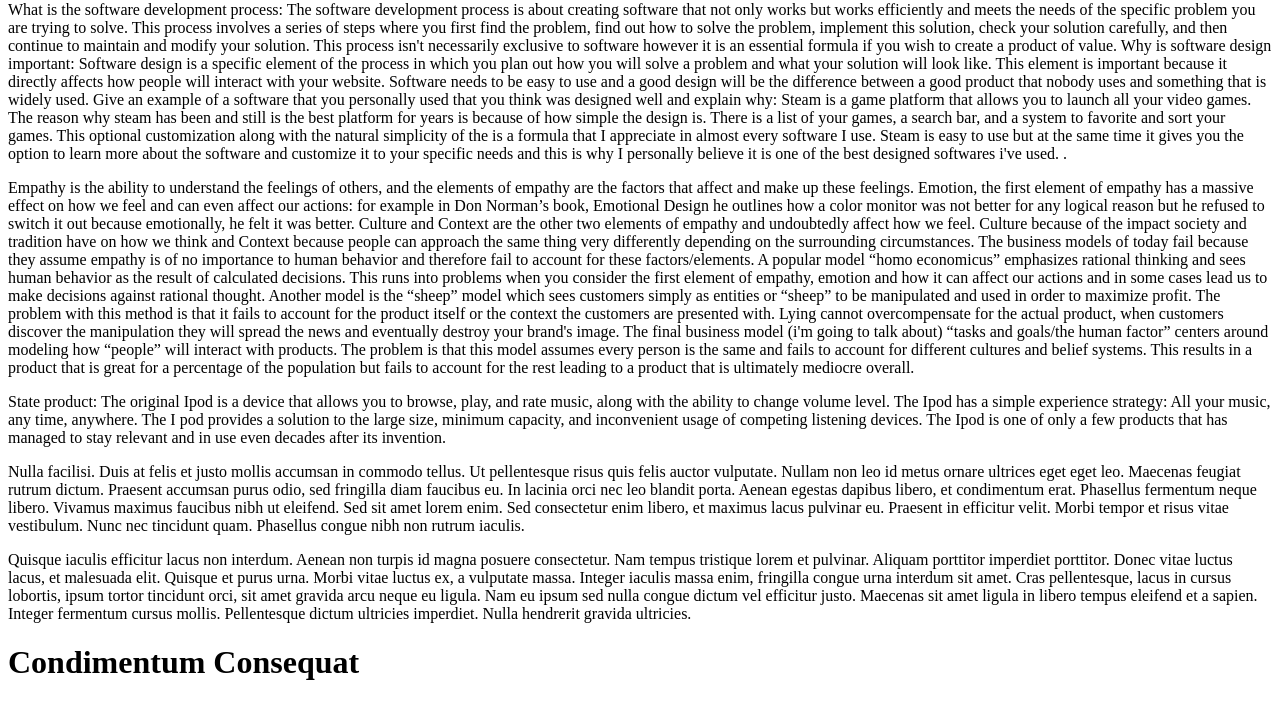
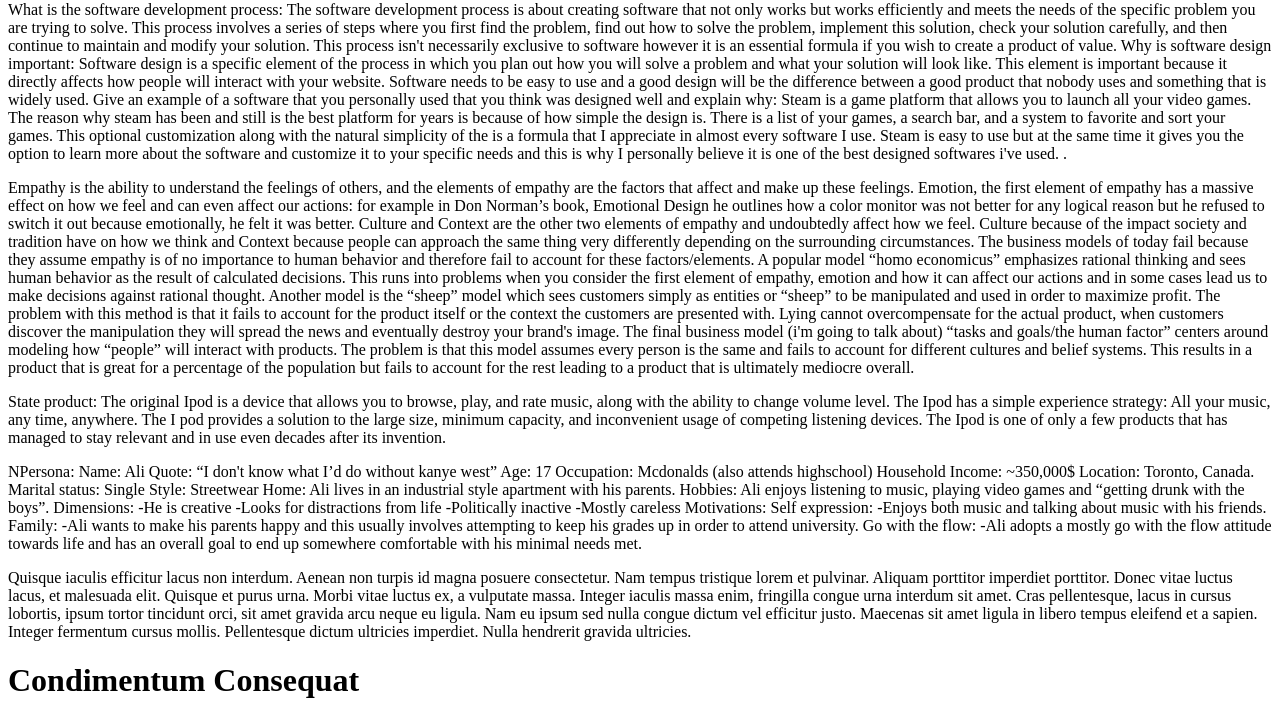
Before and after one commit to bbernardino/cuddly-chainsaw, a plain HTML site: page index.html in a window 1280 px wide. Shown: the part 79-782 px from the top of the page. Drawn offline with Linux system fonts and the light colour scheme.

Commit message:
Update index.html

```diff
--- a/index.html
+++ b/index.html
@@ -48,12 +48,29 @@ The original Ipod is a device that allows you to browse, play, and rate music, a
     usage of competing listening devices. The Ipod is one of only a few products that has managed to stay relevant
     and in use even decades after its invention.
 </p>
-  <p>Nulla facilisi. Duis at felis et justo mollis accumsan in commodo tellus. Ut pellentesque risus quis felis auctor
-    vulputate. Nullam non leo id metus ornare ultrices eget eget leo. Maecenas feugiat rutrum dictum. Praesent accumsan
-    purus odio, sed fringilla diam faucibus eu. In lacinia orci nec leo blandit porta. Aenean egestas dapibus libero, et
-    condimentum erat. Phasellus fermentum neque libero. Vivamus maximus faucibus nibh ut eleifend. Sed sit amet lorem
-    enim. Sed consectetur enim libero, et maximus lacus pulvinar eu. Praesent in efficitur velit. Morbi tempor et risus
-    vitae vestibulum. Nunc nec tincidunt quam. Phasellus congue nibh non rutrum iaculis.</p>
+  <p>NPersona:
+Name: Ali
+Quote: “I don't know what I’d do without kanye west”
+Age: 17
+Occupation: Mcdonalds (also attends highschool)
+Household Income: ~350,000$
+Location: Toronto, Canada.
+Marital status: Single
+Style: Streetwear
+Home: Ali lives in an industrial style apartment with his parents.
+Hobbies: Ali enjoys listening to music, playing video games and “getting drunk with the boys”.
+Dimensions:
+-He is creative
+-Looks for distractions from life
+-Politically inactive
+-Mostly careless
+Motivations:
+Self expression:
+-Enjoys both music and talking about music with his friends.
+Family:
+-Ali wants to make his parents happy and this usually involves attempting to keep his grades up in order to attend university.
+Go with the flow:
+-Ali adopts a mostly go with the flow attitude towards life and has an overall goal to end up somewhere comfortable with his minimal needs met.</p>
   <p>Quisque iaculis efficitur lacus non interdum. Aenean non turpis id magna posuere consectetur. Nam tempus tristique
     lorem et pulvinar. Aliquam porttitor imperdiet porttitor. Donec vitae luctus lacus, et malesuada elit. Quisque et
     purus urna. Morbi vitae luctus ex, a vulputate massa. Integer iaculis massa enim, fringilla congue urna interdum sit
```
